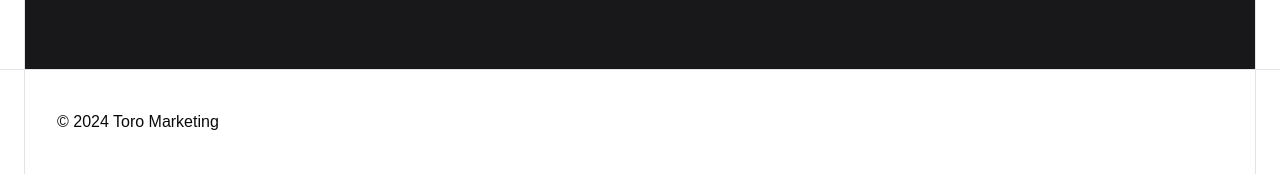
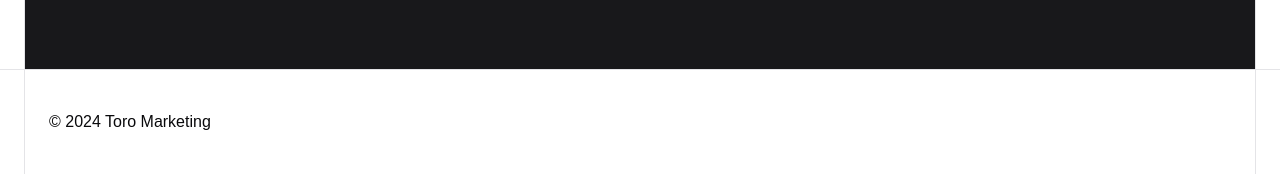
Before and after one commit to itsjmendez/toro, a Next.js app: page / in a window 1280 px wide. Shown: the part 2788-2962 px from the top of the page. Built offline with nearby package versions, Linux system fonts and the light colour scheme; a web font is replaced by a local one.

Commit message:
refactor: Update site footer padding for consistency

```diff
--- a/components/site-footer.tsx
+++ b/components/site-footer.tsx
@@ -7,7 +7,7 @@ const SiteFooter = () => {
     <footer>
       <Separator />
       <div className="container">
-        <div className="flex justify-between items-center border-x py-10 px-[2rem]">
+        <div className="flex justify-between items-center border-x py-10 px-6">
           <div>
             <p>&copy; {currentYear} Toro Marketing</p>
           </div>
```
